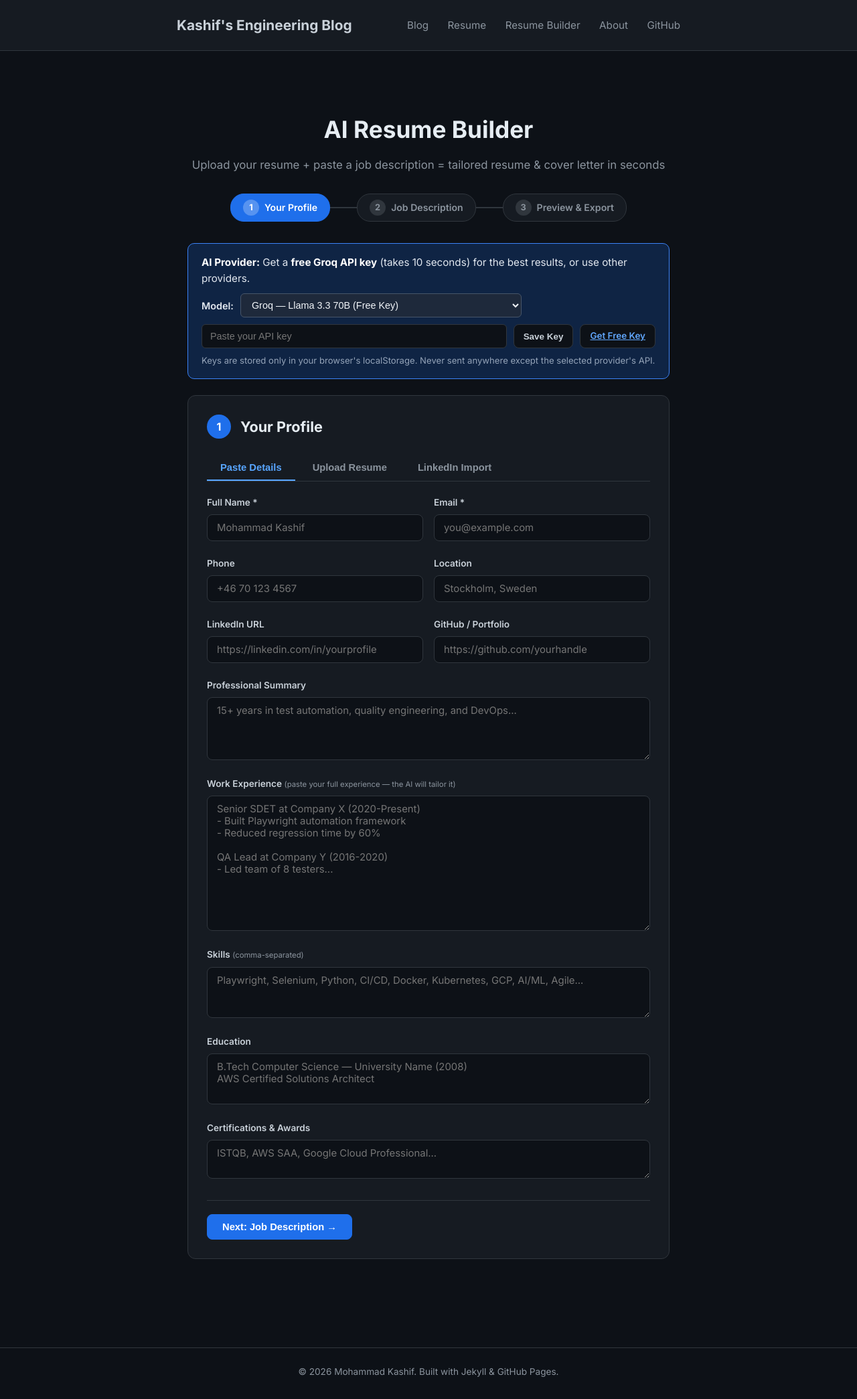
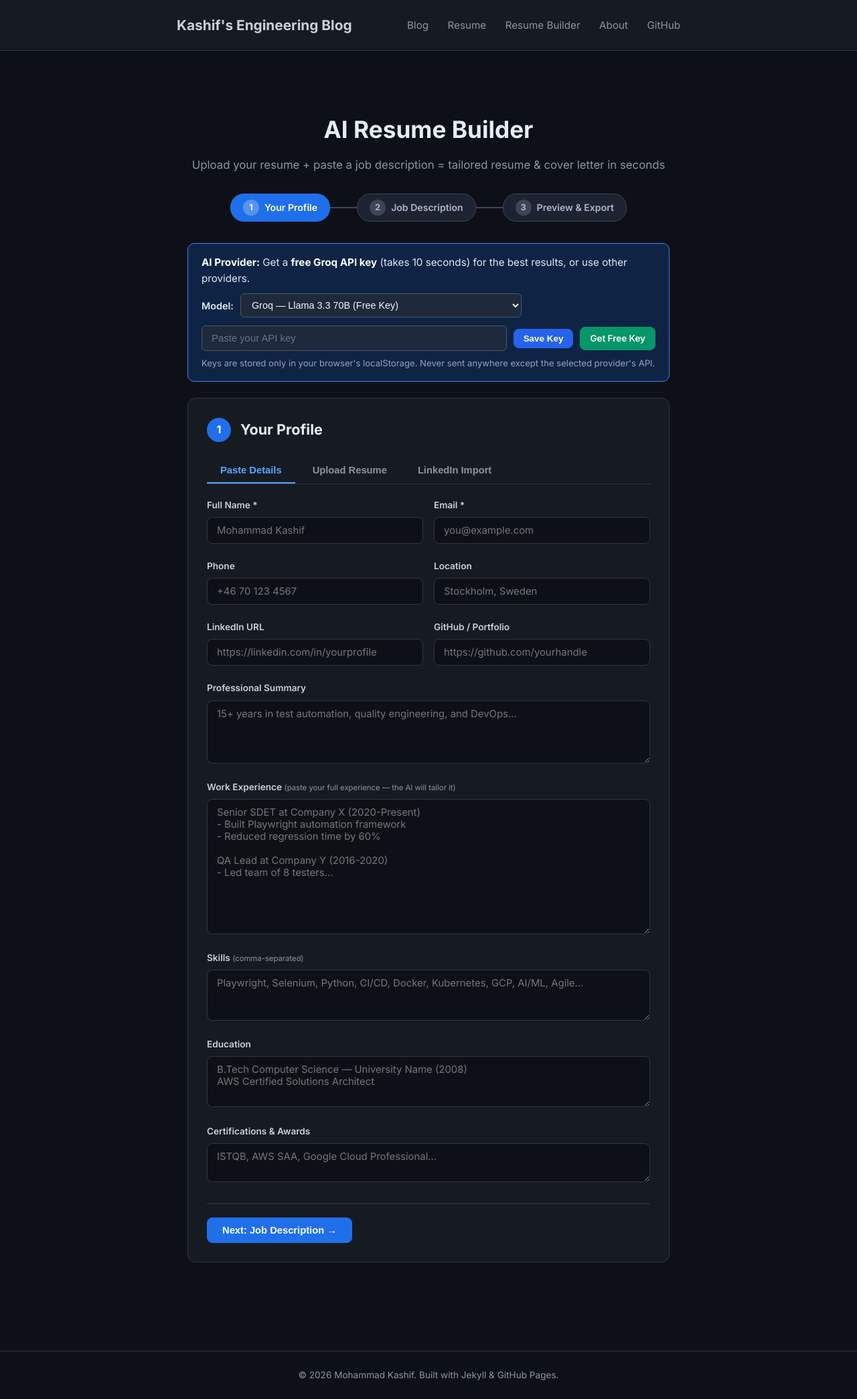
Before and after one commit to ascertain/ascertain.github.io, a Jekyll site: the page built from resume/builder.html, in a window 1280 px wide. Shown: the whole page at 67% size. Built offline with Jekyll 4.4.1, drawn with Linux system fonts in a browser that asks for light colours.

Commit message:
fix: improve API banner visibility, add job URL fetch feature

```diff
--- a/assets/css/resume-builder.css
+++ b/assets/css/resume-builder.css
@@ -41,9 +41,9 @@
   border-radius: 20px;
   font-size: 0.88rem;
   font-weight: 600;
-  color: var(--text-muted);
-  background: var(--bg-secondary);
-  border: 1px solid var(--border);
+  color: #b0b8c4;
+  background: #1c2333;
+  border: 1px solid #3d4556;
   transition: all 0.3s;
   cursor: pointer;
 }
@@ -54,8 +54,8 @@
   width: 24px;
   height: 24px;
   border-radius: 50%;
-  background: var(--border);
-  color: var(--text-muted);
+  background: #3d4556;
+  color: #b0b8c4;
   font-size: 0.8rem;
   font-weight: 700;
 }
@@ -79,7 +79,7 @@
 .rb-step-connector {
   width: 40px;
   height: 2px;
-  background: var(--border);
+  background: #3d4556;
 }
 
 /* ── API Banner ──────────────────────────────────────── */
@@ -106,16 +106,47 @@
 .rb-api-row {
   display: flex;
   gap: 10px;
-  margin-top: 10px;
+  margin-top: 12px;
+  align-items: center;
 }
 .rb-api-row input {
   flex: 1;
-  padding: 8px 12px;
+  padding: 10px 14px;
   border-radius: 6px;
-  border: 1px solid var(--border);
-  background: var(--bg);
-  color: var(--text);
-  font-size: 0.9rem;
+  border: 1px solid #475569;
+  background: #1e293b;
+  color: #f1f5f9;
+  font-size: 0.93rem;
+}
+.rb-api-row input::placeholder {
+  color: #64748b;
+}
+.rb-api-row input:focus {
+  outline: none;
+  border-color: #3b82f6;
+  box-shadow: 0 0 0 3px rgba(59, 130, 246, 0.25);
+}
+.rb-api-row .rb-btn {
+  background: #2563eb;
+  border-color: #2563eb;
+  color: #fff;
+  font-weight: 600;
+}
+.rb-api-row .rb-btn:hover {
+  background: #3b82f6;
+  border-color: #3b82f6;
+  color: #fff;
+}
+.rb-api-row a.rb-btn {
+  background: #059669;
+  border-color: #059669;
+  color: #fff;
+  text-decoration: none;
+}
+.rb-api-row a.rb-btn:hover {
+  background: #10b981;
+  border-color: #10b981;
+  color: #fff;
 }
 .rb-api-note {
   display: block;
```
